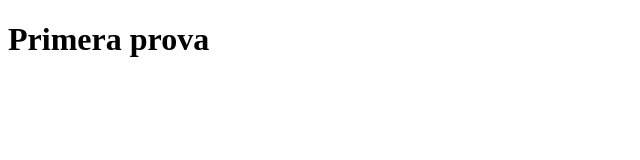
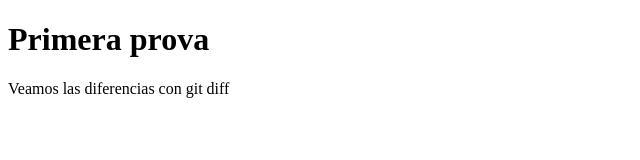
Before and after one commit to KhalidEnGit/entorns_desenvolupament_01, a plain HTML site: page index.html in a window 1280 px wide. Shown: the whole page, without its empty margins (0-640 px from the left). Drawn offline with Linux system fonts and the light colour scheme.

Commit message:
cambios para visualizar con git diff

```diff
--- a/index.html
+++ b/index.html
@@ -6,5 +6,6 @@
 </head>
 <body>
   <h1>Primera prova</h1>
+  <p>Veamos las diferencias con git diff</p>
 </body>
 </html>
```
